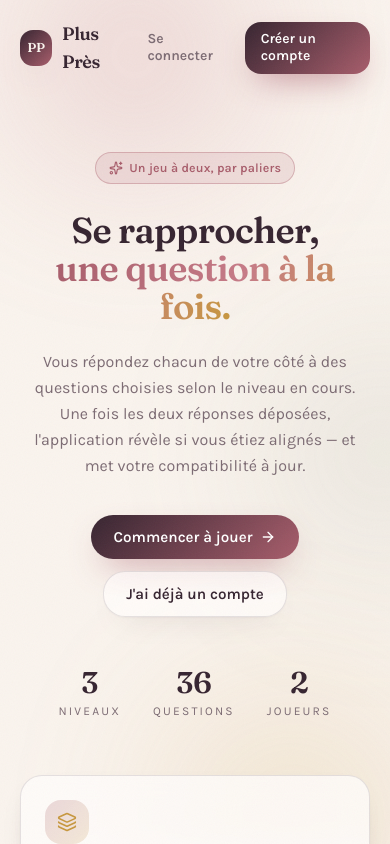
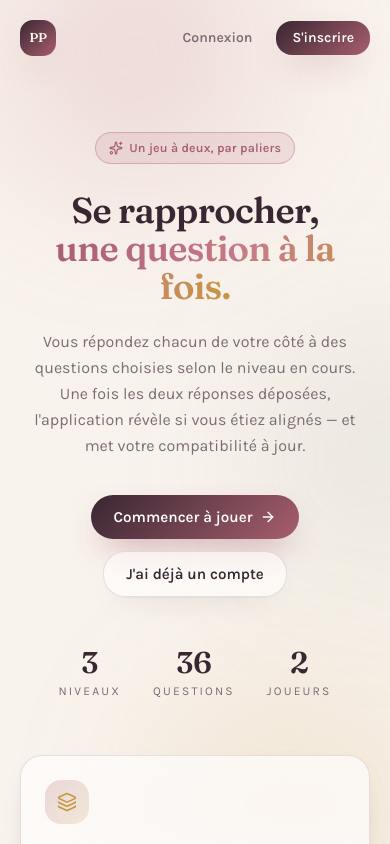
Before and after one commit to reymouhid95/Plus-pres, a Next.js app: page / in a window 390 px wide. Shown: the top 844 px of the page. Built offline with nearby package versions, Linux system fonts and the light colour scheme.

Commit message:
feat: améliorer l'interface utilisateur avec des ajustements de style et des textes révisés

```diff
--- a/src/app/globals.css
+++ b/src/app/globals.css
@@ -251,6 +251,7 @@
   font-size: 0.95rem;
   font-weight: 600;
   line-height: 1.2;
+  white-space: nowrap;
   cursor: pointer;
   user-select: none;
   transition:
--- a/src/app/page.tsx
+++ b/src/app/page.tsx
@@ -32,14 +32,16 @@ const STATS = [
 export default function Home() {
   return (
     <main className="mx-auto flex w-full max-w-5xl flex-1 flex-col px-5">
-      <header className="flex items-center justify-between py-5 animate-fade-in">
+      <header className="flex items-center justify-between gap-3 py-5 animate-fade-in">
         <Logo />
         <nav className="flex items-center gap-2">
           <Link href="/login" className="btn btn-ghost btn-sm">
-            Se connecter
+            <span className="hidden sm:inline">Se connecter</span>
+            <span className="sm:hidden">Connexion</span>
           </Link>
           <Link href="/register" className="btn btn-primary btn-sm">
-            Créer un compte
+            <span className="hidden sm:inline">Créer un compte</span>
+            <span className="sm:hidden">S&apos;inscrire</span>
           </Link>
         </nav>
       </header>
--- a/src/app/register/page.tsx
+++ b/src/app/register/page.tsx
@@ -103,7 +103,7 @@ export default function RegisterPage() {
                 <PasswordField
                   value={password}
                   onChange={setPassword}
-                  placeholder="6 caractères minimum"
+                  placeholder="Votre mot de passe"
                   minLength={6}
                   autoComplete="new-password"
                 />
@@ -140,6 +140,13 @@ export default function RegisterPage() {
       </section>
 
       <section className="brand-panel relative hidden flex-col justify-between p-10 lg:flex">
+        <div className="relative z-10 inline-flex items-center gap-2.5">
+          <span className="grid size-9 place-items-center rounded-[13px] border border-white/25 bg-white/10 font-display text-[13px] font-semibold text-cream">
+            PP
+          </span>
+          <span className="font-display text-lg font-semibold text-cream">Plus Près</span>
+        </div>
+
         <div className="relative z-10 max-w-md">
           <p className="font-display text-4xl leading-tight font-semibold text-cream">
             Trois paliers.
--- a/src/components/Logo.tsx
+++ b/src/components/Logo.tsx
@@ -7,7 +7,9 @@ export default function Logo({ href = "/", compact = false }: { href?: string; c
         PP
       </span>
       {!compact && (
-        <span className="font-display text-lg font-semibold tracking-tight text-fg">Plus Près</span>
+        <span className="hidden font-display text-lg font-semibold tracking-tight whitespace-nowrap text-fg sm:inline">
+          Plus Près
+        </span>
       )}
     </Link>
   );
```
